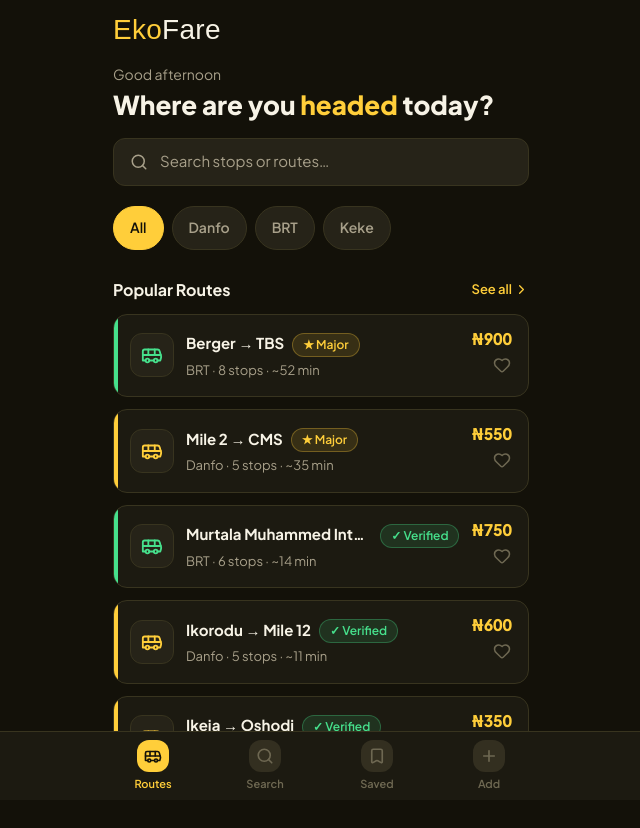
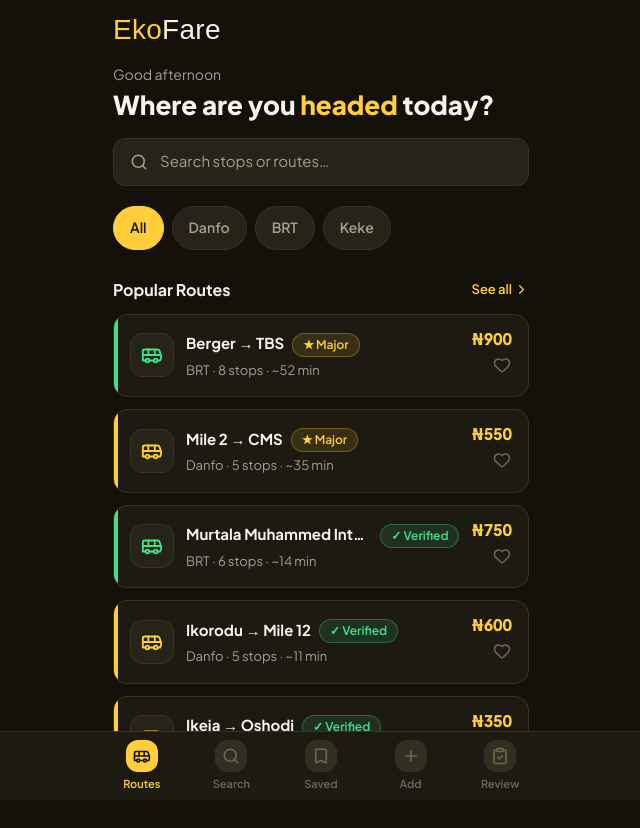
Before and after one commit to DantheCE/EkoFare, a Next.js app in the folder apps/web/: page / in a window 1280 px wide. Shown: the top 828 px of the page, without its empty margins (319-959 px from the left). Built offline with nearby package versions, Linux system fonts and the light colour scheme; no server answers; a web font is replaced by a local one.

Commit message:
feat(web): add review tab to bottom nav

```diff
--- a/apps/web/src/app/components/BottomNav.tsx
+++ b/apps/web/src/app/components/BottomNav.tsx
@@ -2,10 +2,10 @@
 
 import Link from 'next/link';
 import { usePathname } from 'next/navigation';
-import { Bus, Search, Bookmark, Plus } from 'lucide-react';
+import { Bus, Search, Bookmark, Plus, ClipboardCheck } from 'lucide-react';
 
 // ─────────────────────────────────────────────────────────────────────────────
-// BottomNav (Spec §6.6). 4 tabs: Routes, Search, Saved, Add. Active = yellow
+// BottomNav (Spec §6.6). 5 tabs: Routes, Search, Saved, Add, Review. Active = yellow
 // icon tile + yellow label; inactive = ink-4 tile + faint label. ink-2 bar,
 // top border, safe-area bottom padding. ≥44px targets.
 // ─────────────────────────────────────────────────────────────────────────────
@@ -15,6 +15,7 @@ const TABS = [
   { label: 'Search', href: '/search', icon: Search, match: (p: string) => p.startsWith('/search') },
   { label: 'Saved', href: '/saved', icon: Bookmark, match: (p: string) => p.startsWith('/saved') },
   { label: 'Add', href: '/contribute', icon: Plus, match: (p: string) => p.startsWith('/contribute') },
+  { label: 'Review', href: '/review', icon: ClipboardCheck, match: (p: string) => p.startsWith('/review') },
 ];
 
 export default function BottomNav() {
```
